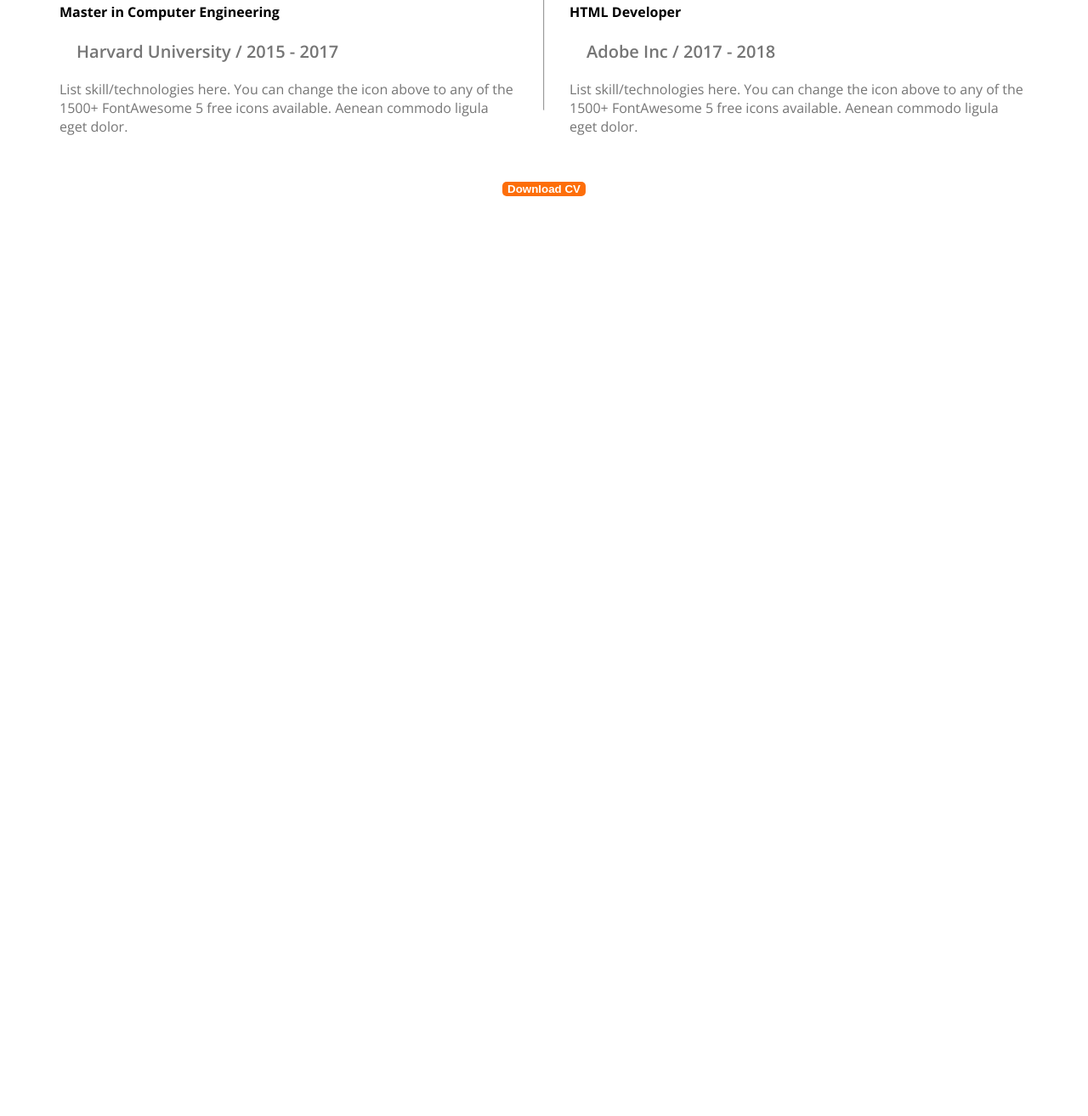
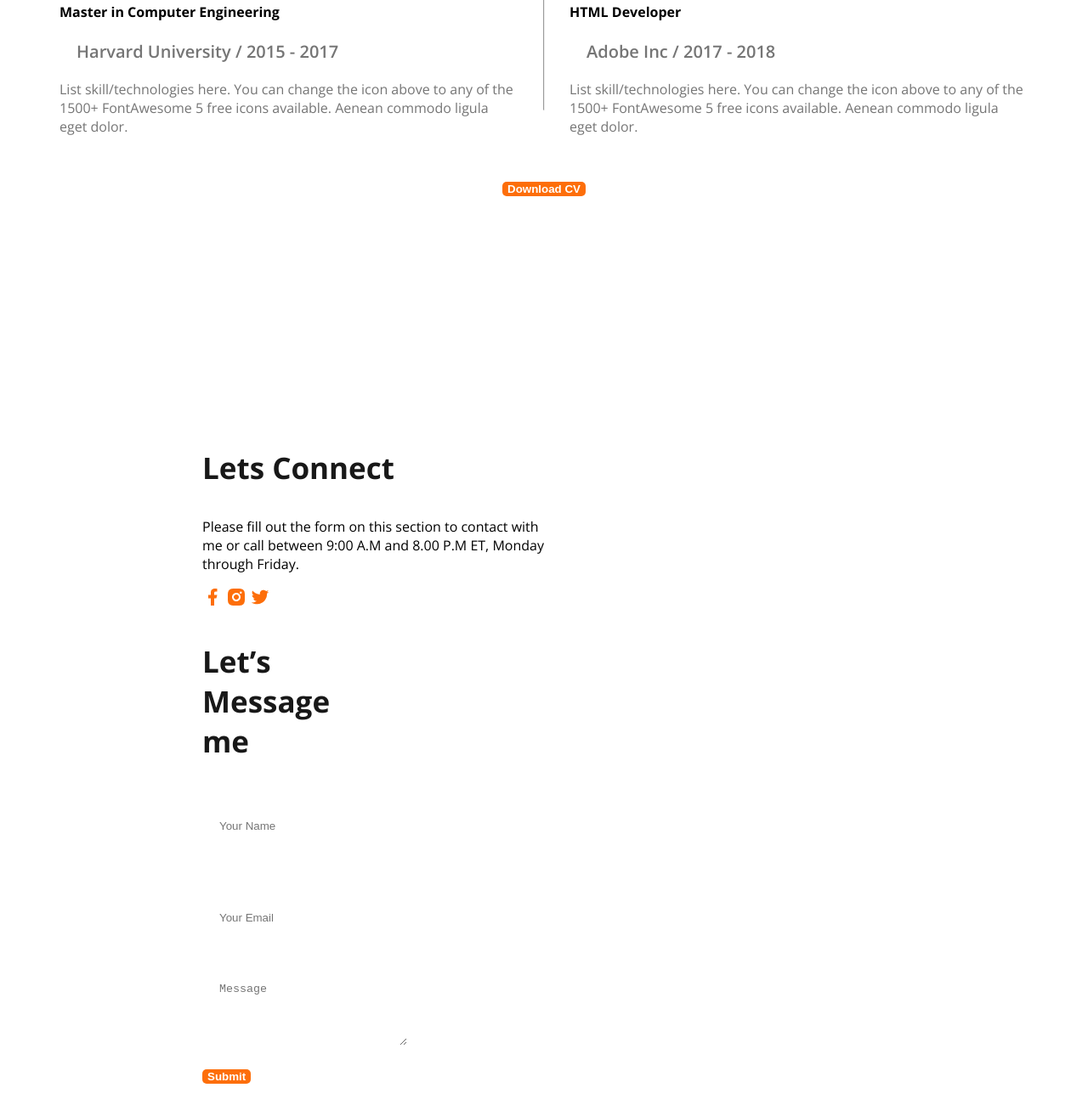
Before and after one commit to Shiyam516/web-developer-portfolio, a plain HTML site: page index.html in a window 1280 px wide. Shown: the part 2988-4302 px from the top of the page at 85% size. Before the commit the page ends 3350 px from the top, so only its background shows below. Drawn offline with nearby package versions, Linux system fonts and the light colour scheme.

Commit message:
portfolio resurse

```diff
--- a/index.html
+++ b/index.html
@@ -136,8 +136,24 @@
             <button class="btn-primary">Download CV</button></div>
          </section>
     </main>
-    <footer>
-
+    <footer class="secondary-bg">
+        <div class="footer-column">
+        <h3 class="section-title">Lets Connect</h3>
+        <p>Please fill out the form on this section to contact with me or call between 9:00 A.M and 8.00 P.M ET, Monday through Friday.</p>
+        <div>
+            <a href=""><img src="images1/icons/facebook.png" alt=""></a>
+            <a href=""><img src="images1/icons/insta.png" alt=""></a>
+            <a href=""><img src="images1/icons/twitter.png" alt=""></a>
+        </div>
+        <div class="footer-column">
+            <h3 class="section-title">Let’s Message me</h3>
+            <form action="">
+                <input type="text" name="" id="" placeholder="Your Name">
+                <input type="email" name="" id="" placeholder="Your Email">
+                <textarea name="" id="" cols="30" rows="20" placeholder="Message"></textarea>
+                <input class="btn-primary" type="submit" value="Submit">
+            </form>
+        </div>
     </footer>
 </body>
 </html>
--- a/styles/portfolio.css
+++ b/styles/portfolio.css
@@ -10,7 +10,7 @@
 
 /* shared style */
 .secondary-bg{
-    background: color #fff8f3; ;
+    background: color #fff8f3;
 }
 .text-primary{
     color: #fd6e0a;
@@ -153,3 +153,24 @@ main section{
 .resume-download-cv{
     margin-top: 50px;
 }
+
+/* footer styles */
+footer{
+    padding: 130px 230px ;
+    display: flex;
+    gap: 100px;
+}
+.footer-column{
+    width: 50%;
+}
+
+footer input[type="text"], footer input[type="email"], footer textarea{
+    height: 64px;
+    border-radius: 5px;
+    background-color: white;
+    display: block;
+    width: 100%;
+    padding: 10px 20px;
+    margin-bottom: 24px;
+    border: none;
+}
```
